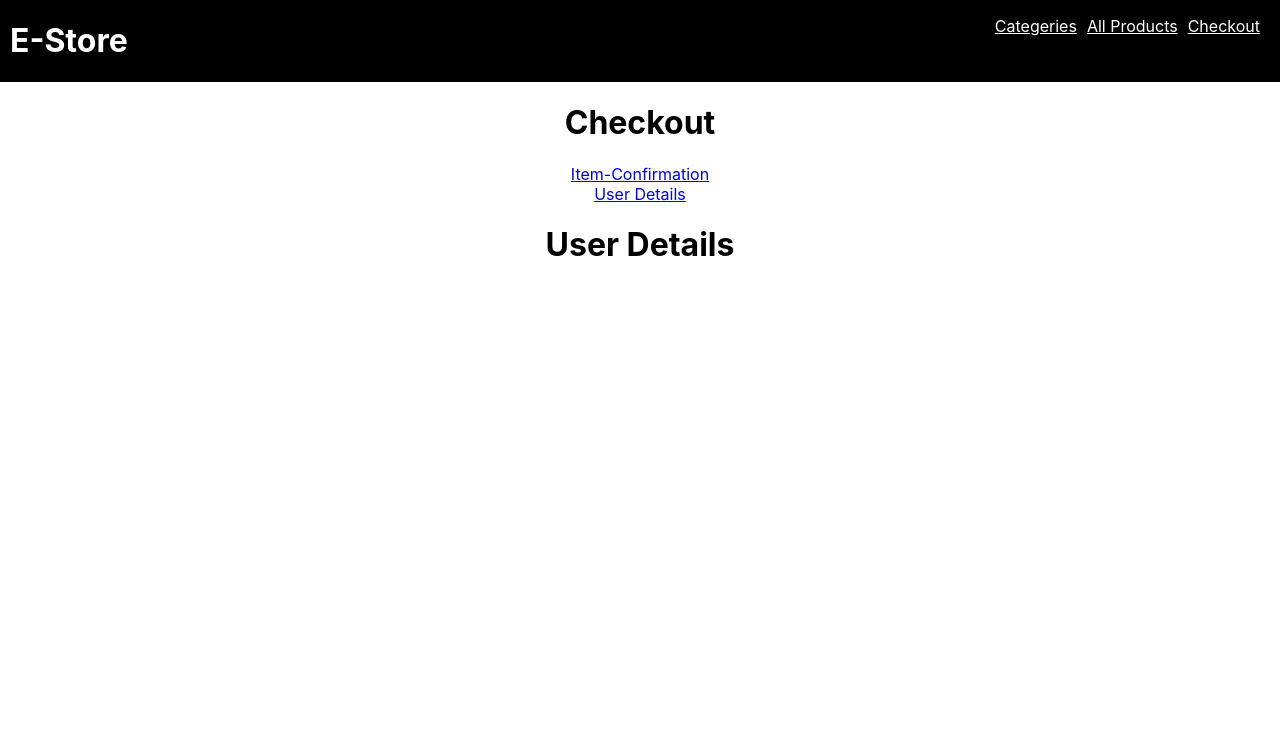
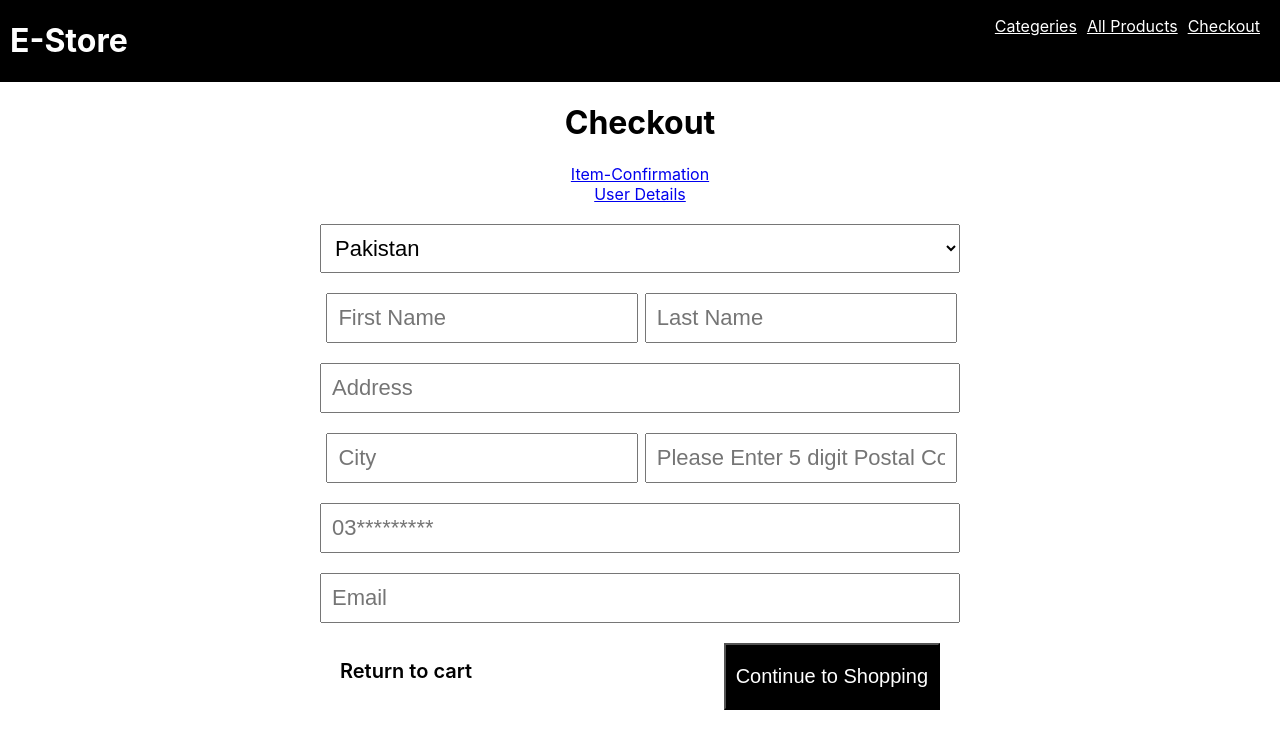
Before and after one commit to HassanShahzadse/E-commerce-Frontend-, a React (Create React App) app: page /checkout/userdetails in a window 1280 px wide. Shown: the top 748 px of the page. Built offline with nearby package versions, Linux system fonts and the light colour scheme.

Commit message:
implemented fourm for checkout to get user details

```diff
--- a/src/App.js
+++ b/src/App.js
@@ -13,6 +13,7 @@ import UserDetails from "./Pages/UserDetails";
 function App() {
   return (
     <div className="App">
+
       <Routes>
         <Route path="" element={<Navbar />}>
           <Route path="/home" element={<Home />} />
--- a/src/Pages/UserDetails/UserDetails.css
+++ b/src/Pages/UserDetails/UserDetails.css
@@ -0,0 +1,58 @@
+.userDetail{
+    width:50%;
+    margin: auto;
+    display: flex;
+    flex-direction: column;
+    justify-content: left;
+    padding: 0px 20px;
+
+
+
+}
+.Double{
+    display: flex;
+    justify-content: space-evenly;
+    align-items: center;
+    align-content: center;
+}
+input ,select{
+    font-size: 22px;
+    margin-top: 20px;
+    display: flex;
+    justify-content: space-between;
+    padding: 10px;
+
+
+}
+input:active{
+    border: 2px solid black;
+}
+.continueShoping {
+    background-color: black;
+    color: white;
+    padding: 20px 10px;
+    margin-right: 20px;
+}
+.continueShoping a{
+  text-decoration: none;
+  font-size: 20px;
+    color: white;
+
+}
+.buttons{
+    width:50%;
+    margin: 20px auto;
+    display: flex;
+    justify-content: space-between;
+
+}
+.buttons p a {
+    text-decoration: none;
+  font-size: 20px;
+    margin-top: 10px;
+    color: black;
+    font-weight: 600;
+}
+.buttons p{
+    margin-left: 20px;
+}
--- a/src/Pages/UserDetails/index.jsx
+++ b/src/Pages/UserDetails/index.jsx
@@ -1,11 +1,92 @@
+import { Formik, Form, Field, ErrorMessage } from "formik";
 import { Link } from "react-router-dom";
+ import * as Yup from 'yup'
 import './UserDetails.css'
+const initialValues = {
+    country: "",
+    firstname: "",
+    lastname: "",
+    address:"",
+    city: "",
+    postalcode: "",
+    number:"",
+    email:""
+  };
+  const phoneRegExp = /^((\\+[1-9]{1,4}[ \\-]*)|(\\([0-9]{2,3}\\)[ \\-]*)|([0-9]{2,4})[ \\-]*)*?[0-9]{3,4}?[ \\-]*[0-9]{3,4}?$/
+const validationSchema = Yup.object({
+    firstname: Yup.string()
+     .min(2, 'Too Short!')
+     .required('Required'),
+   lastname: Yup.string()
+     .min(2, 'Too Short!')
+     .required('Required'),
+     email: Yup.string().email('Invalid email').required('Required'),
+     number: Yup.string().matches(phoneRegExp, 'Phone number is not valid'),
+     address: Yup.string()
+     .min(6, 'Too Short!')
+     .required('Required'),
+     city: Yup.string()
+     .min(2, 'Too Short!')
+     .required('Required'),
+     postalcode: Yup.string()
+     .min(5, 'Too Short!')
+     .required('Required'),
+
+})
 const UserDetails = ()=>{
-    return(
-        <>
 
-        <h1>User Details</h1>
-        </>
+
+    return( <div>
+        <Formik
+        initialValues={initialValues}
+        validationSchema={validationSchema}
+        >
+     <Form className="userDetail">
+     <select name="country" id="country">
+  <option value="Pakistan">Pakistan</option>
+  </select>
+        <div className="Double">
+     <label htmlFor="firstname"></label>
+    <Field type="firstname" name="firstname" id="firstname" placeholder="First Name"
+    />
+    <ErrorMessage name='firstname'/>
+    <label htmlFor="lastname"></label>
+    <Field type="lastname" name="lastname" id="lastname" placeholder="Last Name"/>
+    <ErrorMessage name='lastname'/>
+    </div>
+    <label htmlFor="address"></label>
+    <Field type="address" name="address" id="address" placeholder="Address"
+    />
+    <ErrorMessage name='address'/>
+    <div className="Double">
+    <label htmlFor="city"></label>
+    <Field type="city" name="city" id="city" placeholder="City"
+    />
+    <ErrorMessage name='city'/>
+    <label htmlFor="postalcode"></label>
+    <Field type="postalcode" name="postalcode" id="postalcode" placeholder="Please Enter 5 digit Postal Code"
+    />
+    <ErrorMessage name='postalcode'/>
+    </div>
+    <label htmlFor="number"></label>
+    <Field type="number" name="number" id="number" placeholder="03*********"
+    />
+    <ErrorMessage name='number'/>
+    <label htmlFor="email"></label>
+    <Field type="email" name="email" id="email" placeholder="Email"
+    />
+    <ErrorMessage name='email'/>
+    </Form>
+
+        </Formik>
+        <div className="buttons">
+         <p><Link to="../">Return to cart</Link></p>
+
+         <button className="continueShoping"><Link to="/home">Continue to Shopping </Link></button>
+        </div>
+
+        </div>
+
     )
 }
 export default UserDetails;
```
Also changed, not shown: package.json (+3 -4 lines), 1 other file (tests, documents, lock files or other folders).
